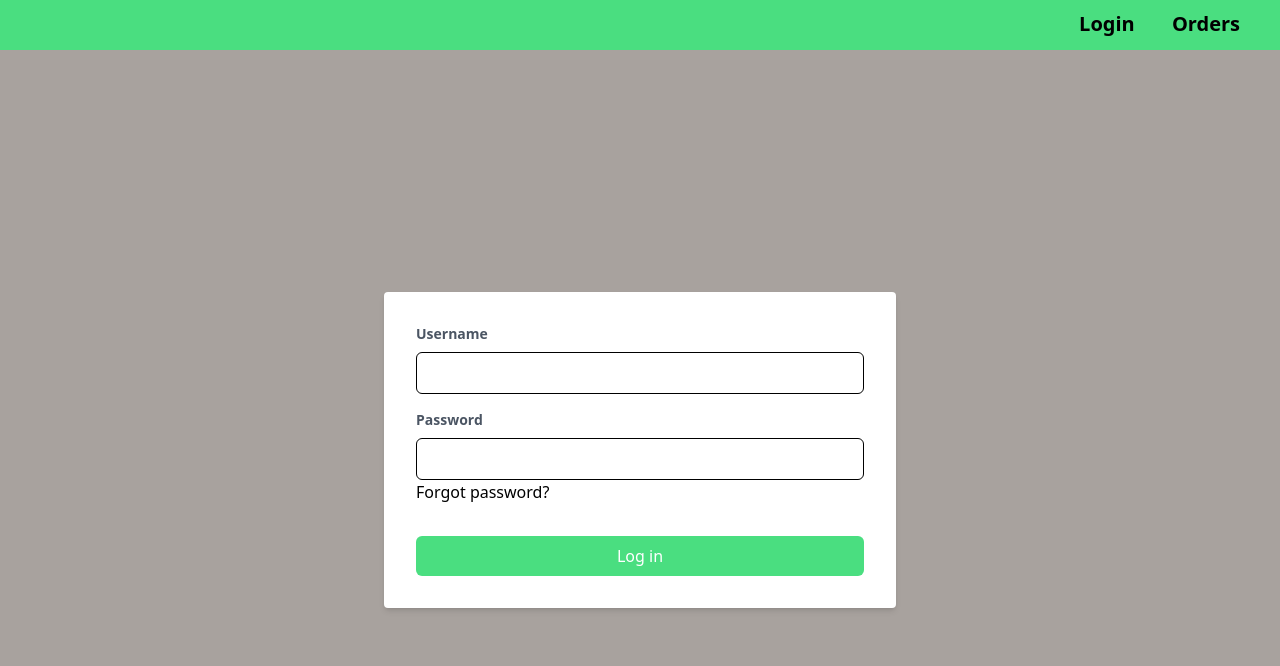
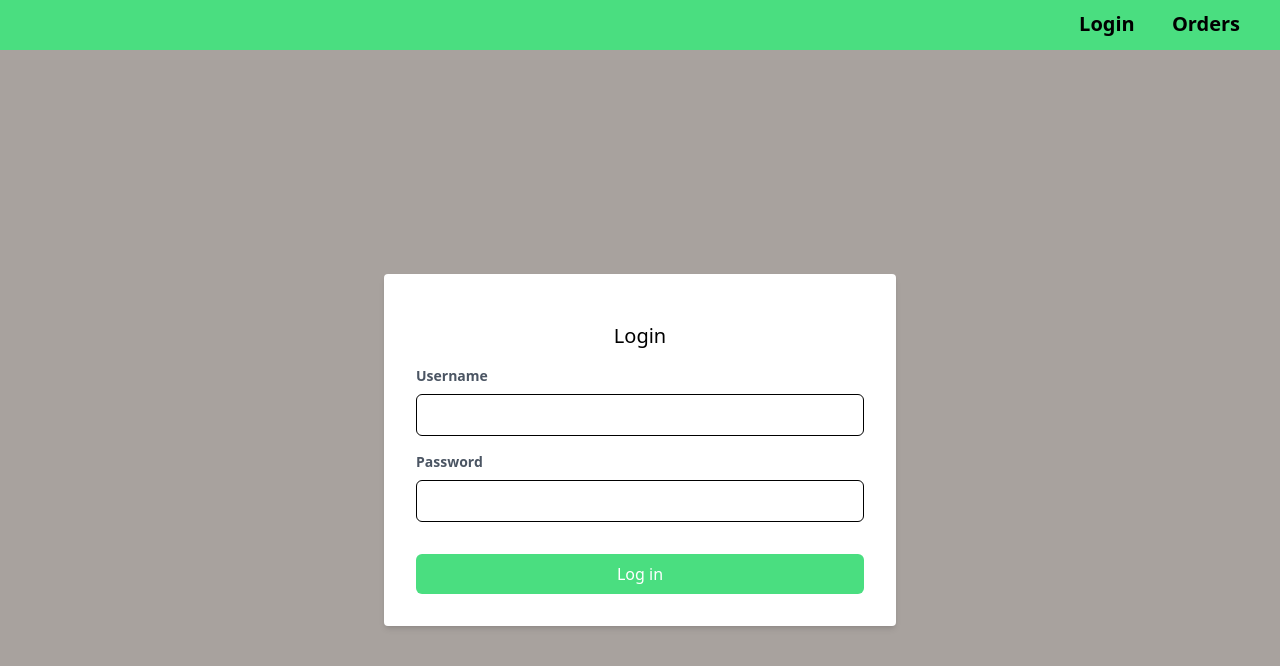
Before and after one commit to zzahraJ/SWEAR-DEV-FRONT, a Vue app: page / in a window 1280 px wide. Shown: the top 666 px of the page. Built offline with nearby package versions, Linux system fonts and the light colour scheme.

Commit message:
delete: delete the forget password button

```diff
--- a/src/components/LoginForm.vue
+++ b/src/components/LoginForm.vue
@@ -47,6 +47,7 @@ const Login = async () => {
     <div class="flex items-center justify-center min-h-screen bg-stone-400">
       <form @submit.prevent="Login" class="bg-white p-8 rounded shadow-md w-2/5">
         <div class="mb-[32px]">
+            <h2 class="flex items-center justify-center text-xl m-4">Login</h2>
           <div class="mb-4">
             <label for="Username" class="block text-gray-600 text-sm font-semibold mb-2">Username</label>
             <input v-model="username" type="text" id="username"
@@ -58,7 +59,6 @@ const Login = async () => {
             <input v-model="password" type="password" id="password"
               class="w-full px-4 py-2 border border-black rounded-md focus:outline-none focus:border-gray-950"
             />
-            <router-link to="/updatePassword">Forgot password?</router-link>
           </div>
         </div>
         <div v-if="error" class="text-red-500 mb-4 text-xs">{{ error }}</div>
@@ -69,6 +69,6 @@ const Login = async () => {
         </button>
       </form>
     </div>
-  </template>
+</template>
 
 <style scoped></style>
```
